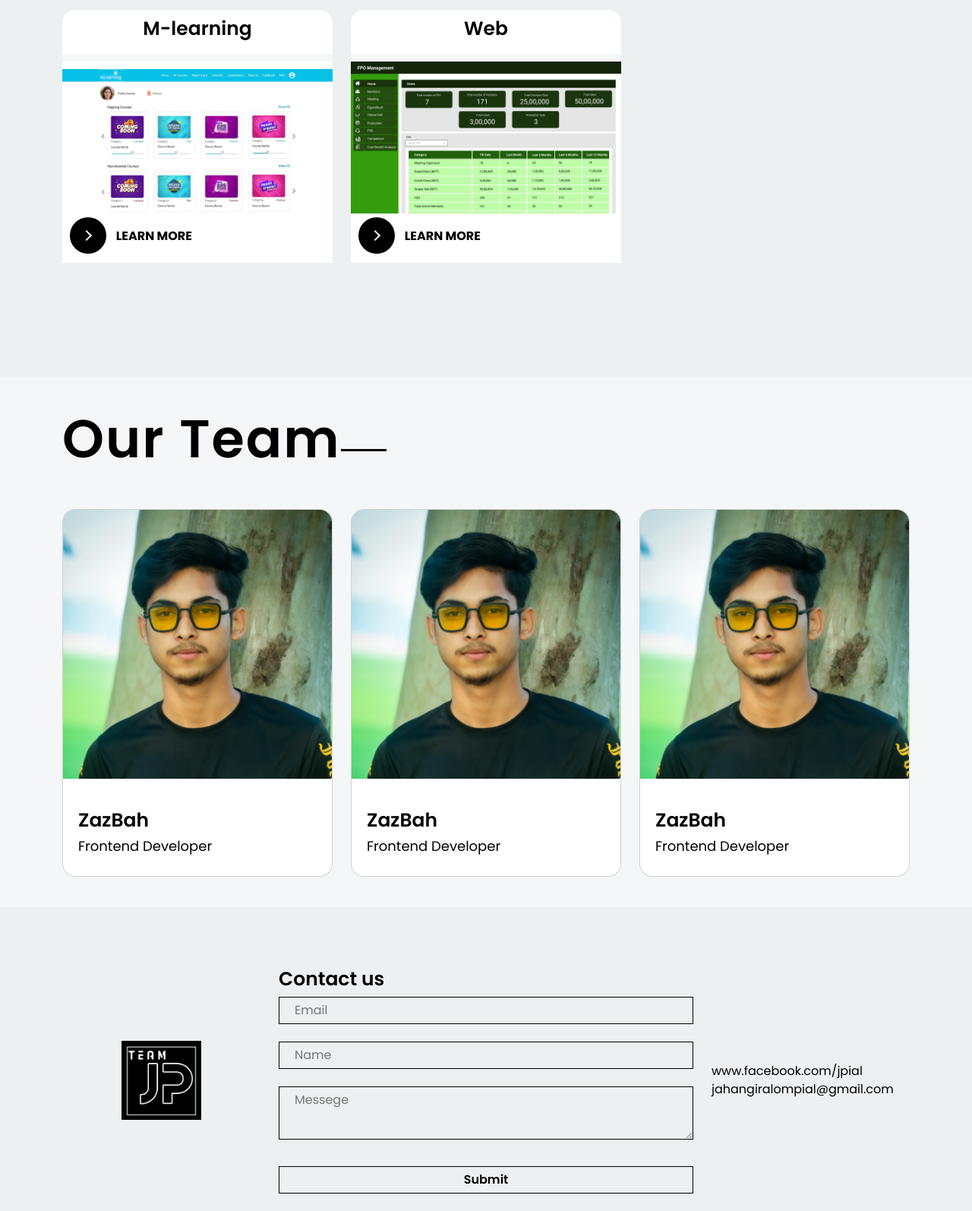
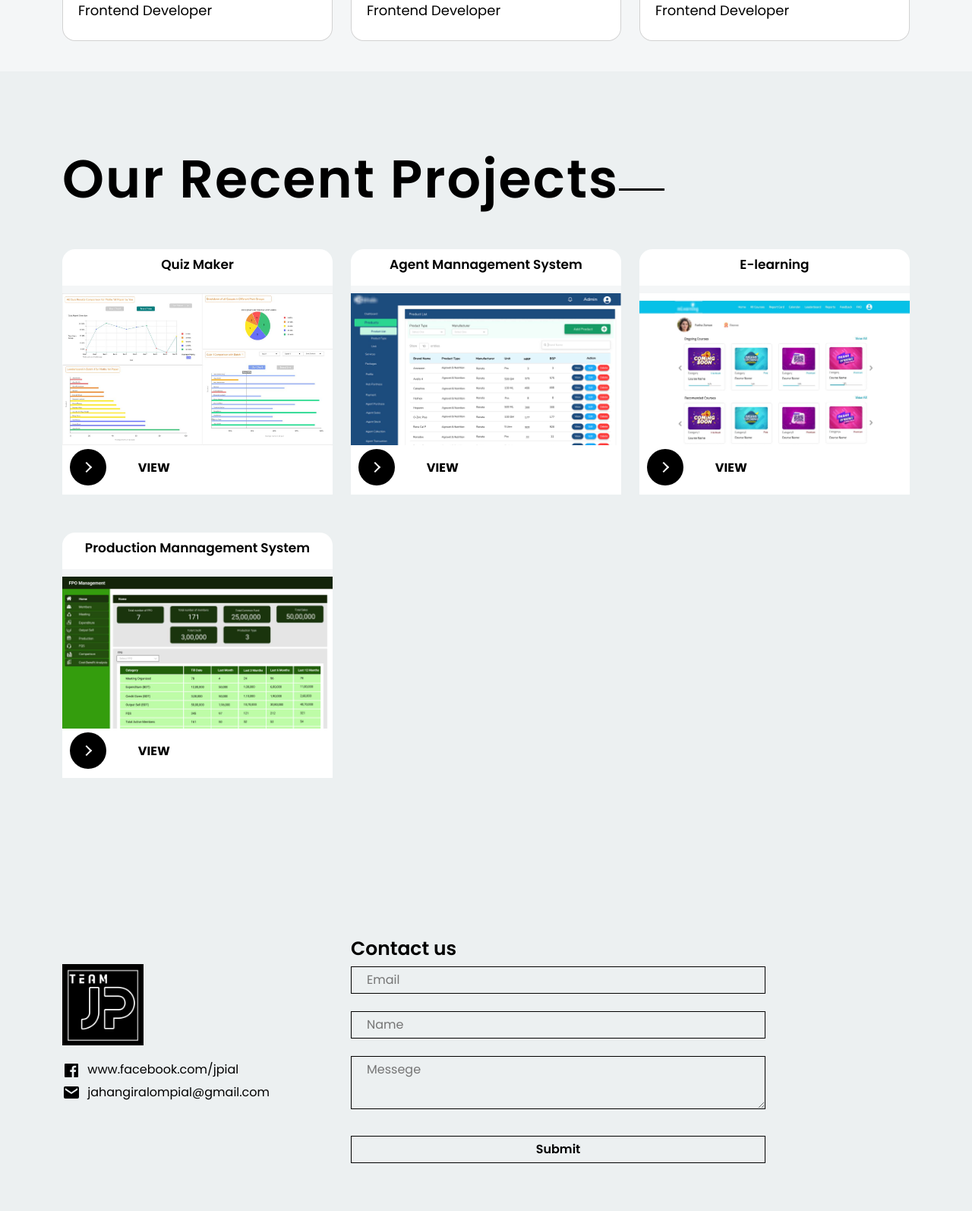
Before and after one commit to prokria/teamjp, a plain HTML site: page index.html in a window 1280 px wide. Shown: the part 604-2198 px from the top of the page at 76% size. Drawn offline with nearby package versions, Linux system fonts and the light colour scheme; files that its build step writes are made by us from their sources; a web font is replaced by a local one.

Commit message:
link added and button name changed

```diff
--- a/asset/scss/sass/_footer.scss
+++ b/asset/scss/sass/_footer.scss
@@ -1,25 +1,44 @@
 .footer{
     padding: 60px 0px;
-    .logo{
-        width: 100%;
-        height: 100%;
-        display: flex;
-        justify-content: center;
-        align-items: center;
-        .imgbox{
-            width: 40%;
-            height: auto;
+    .fotter_content{
+        margin-top: 35px;
+        .logo{
+            .imgbox{
+                cursor: pointer;
+                width: 30%;
+                height: auto;
+                img{
+                    cursor: pointer;
+                }
+            }
+        }
+
+        ul{
+            padding-top: 20px;
+            li{
+                margin-bottom: 5px;
+                svg{
+                    margin-right: 5px;
+                    fill: #000000;
+                }
+                a{
+                    cursor: pointer;
+                    transition: 0.3s;
+
+                    &:hover{
+                        color: #449aff;
+                    }
+                }
+            }
         }
     }
 
     h2{
         font-size: 25px;
         font-weight: 600;
-        margin-top: 20px;
     }
     .form{
         width: 100%;
-
         input,
         textarea{
             width: 100%;
@@ -58,21 +77,5 @@
             }
         }
     }
-    ul{
-        height: 100%;
-        display: flex;
-        flex-direction: column;
-        justify-content: center;
 
-        li{
-            a{
-                cursor: pointer;
-                transition: 0.3s;
-
-                &:hover{
-                    color: #449aff;
-                }
-            }
-        }
-    }
 }
--- a/asset/scss/sass/_projects.scss
+++ b/asset/scss/sass/_projects.scss
@@ -12,7 +12,7 @@
             border-bottom: 10px solid #F4F6F7;
             h3{
                 text-align: center;
-                font-size: 25px;
+                font-size: 17px;
                 font-weight: 600;
             }
         }
--- a/index.html
+++ b/index.html
@@ -44,126 +44,6 @@
     <!--head-end-->
 
     <!--body-start-->
-        <section class="projects">
-            <div class="container">
-                <h2>Our Recent Projects</h2>
-                <div class="row">
-
-                    <!-- acc-exam -->
-                    <div class="col-12  col-md-4">
-                        <div class="card">
-                            <div class="card_header">
-                                <h3>Acc-Exam</h3>
-                            </div>
-                            <div class="card_body">
-                                <div class="imgbox">
-                                    <img src="asset/image/acc-exam/acc-2.jpg" alt="">
-                                </div>
-                                <div class="button_box">
-                                    <button class="learn-more" value="one">
-                                        <span class="circle" aria-hidden="true">
-                                        <span class="icon arrow"></span>
-                                        </span>
-                                        <span class="button-text">Learn More</span>
-                                    </button>
-                                </div>
-                            </div>
-                        </div>
-                    </div>
-
-                    <!-- Bhalo -->
-                    <div class="col-12  col-md-4">
-                        <div class="card">
-                            <div class="card_header">
-                                <h3>Bhalo</h3>
-                            </div>
-                            <div class="card_body">
-                                <div class="imgbox">
-                                    <img src="asset/image/Bhalo/bhalo-3.jpg" alt="">
-                                </div>
-                                <div class="button_box">
-                                    <button class="learn-more" value="tow">
-                                        <span class="circle" aria-hidden="true">
-                                        <span class="icon arrow"></span>
-                                        </span>
-                                        <span class="button-text">Learn More</span>
-                                    </button>
-                                </div>
-                            </div>
-                        </div>
-                    </div>
-
-                    <!-- cctn -->
-                    <div class="col-12  col-md-4">
-                        <div class="card">
-                            <div class="card_header">
-                                <h3>CCTN</h3>
-                            </div>
-                            <div class="card_body">
-                                <div class="imgbox">
-                                    <img src="asset/image/cctn/cctn-1.jpg" alt="">
-                                </div>
-                                <div class="button_box">
-                                    <button class="learn-more" value="three">
-                                        <span class="circle" aria-hidden="true">
-                                        <span class="icon arrow"></span>
-                                        </span>
-                                        <span class="button-text">Learn More</span>
-                                    </button>
-                                </div>
-                            </div>
-                        </div>
-                    </div>
-
-                    <!-- m-learning -->
-                    <div class="col-12  col-md-4">
-                        <div class="card">
-                            <div class="card_header">
-                                <h3>M-learning</h3>
-                            </div>
-                            <div class="card_body">
-                                <div class="imgbox">
-                                    <img src="asset/image/mlearning/learning-1.jpg" alt="">
-                                </div>
-                                <div class="button_box">
-                                    <button class="learn-more" value="four">
-                                        <span class="circle" aria-hidden="true">
-                                        <span class="icon arrow"></span>
-                                        </span>
-                                        <span class="button-text">Learn More</span>
-                                    </button>
-                                </div>
-                            </div>
-                        </div>
-                    </div>
-
-                    <!-- web-foundation -->
-                    <div class="col-12  col-md-4">
-                        <div class="card">
-                            <div class="card_header">
-                                <h3>Web</h3>
-                            </div>
-                            <div class="card_body">
-                                <div class="imgbox">
-                                    <img src="asset/image/web-foundation/web-foundation-1.jpg" alt="">
-                                </div>
-                                <div class="button_box">
-                                    <button class="learn-more" value="five">
-                                        <span class="circle" aria-hidden="true">
-                                        <span class="icon arrow"></span>
-                                        </span>
-                                        <span class="button-text">Learn More</span>
-                                    </button>
-                                </div>
-                            </div>
-                        </div>
-                    </div>
-
-
-                </div>
-            </div>
-        </section>
-
         <section class="team">
             <div class="container">
                 <h2>Our Team</h2>
@@ -228,6 +108,104 @@
                             </div>
                         </div>
                     </div>
+                </div>
+            </div>
+        </section>
+
+        <section class="projects">
+            <div class="container">
+                <h2>Our Recent Projects</h2>
+                <div class="row">
+
+                    <!-- acc-exam -->
+                    <div class="col-12 col-md-6  col-lg-4">
+                        <div class="card">
+                            <div class="card_header">
+                                <h3>Quiz Maker</h3>
+                            </div>
+                            <div class="card_body">
+                                <div class="imgbox">
+                                    <img src="asset/image/acc-exam/acc-2.jpg" alt="">
+                                </div>
+                                <div class="button_box">
+                                    <button class="learn-more" value="one">
+                                        <span class="circle" aria-hidden="true">
+                                        <span class="icon arrow"></span>
+                                        </span>
+                                        <span class="button-text">View</span>
+                                    </button>
+                                </div>
+                            </div>
+                        </div>
+                    </div>
+
+                    <!-- Bhalo -->
+                    <div class="col-12 col-md-6  col-lg-4">
+                        <div class="card">
+                            <div class="card_header">
+                                <h3>Agent Mannagement System</h3>
+                            </div>
+                            <div class="card_body">
+                                <div class="imgbox">
+                                    <img src="asset/image/Bhalo/bhalo-3.jpg" alt="">
+                                </div>
+                                <div class="button_box">
+                                    <button class="learn-more" value="tow">
+                                        <span class="circle" aria-hidden="true">
+                                        <span class="icon arrow"></span>
+                                        </span>
+                                        <span class="button-text">View</span>
+                                    </button>
+                                </div>
+                            </div>
+                        </div>
+                    </div>
+
+                    <!-- m-learning -->
+                    <div class="col-12 col-md-6  col-lg-4">
+                        <div class="card">
+                            <div class="card_header">
+                                <h3>E-learning</h3>
+                            </div>
+                            <div class="card_body">
+                                <div class="imgbox">
+                                    <img src="asset/image/mlearning/learning-1.jpg" alt="">
+                                </div>
+                                <div class="button_box">
+                                    <button class="learn-more" value="four">
+                                        <span class="circle" aria-hidden="true">
+                                        <span class="icon arrow"></span>
+                                        </span>
+                                        <span class="button-text">View</span>
+                                    </button>
+                                </div>
+                            </div>
+                        </div>
+                    </div>
+
+                    <!-- web-foundation -->
+                    <div class="col-12 col-md-6  col-lg-4">
+                        <div class="card">
+                            <div class="card_header">
+                                <h3>Production Mannagement System</h3>
+                            </div>
+                            <div class="card_body">
+                                <div class="imgbox">
+                                    <img src="asset/image/web-foundation/web-foundation-1.jpg" alt="">
+                                </div>
+                                <div class="button_box">
+                                    <button class="learn-more" value="five">
+                                        <span class="circle" aria-hidden="true">
+                                        <span class="icon arrow"></span>
+                                        </span>
+                                        <span class="button-text">View</span>
+                                    </button>
+                                </div>
+                            </div>
+                        </div>
+                    </div>
+
+
                 </div>
             </div>
         </section>
@@ -448,12 +426,24 @@
         <section class="footer">
             <div class="container">
                 <div class="row">
-                    <div class="col-12 col-md-3">
-                        <a href="#" class="logo">
-                            <div class="imgbox">
-                                <img src="asset/image/logo.jpg" alt="">
-                            </div>
-                        </a>
+                    <div class="col-12 col-md-4">
+                        <div class="fotter_content">
+                            <a href="#" class="logo">
+                                <div class="imgbox">
+                                    <img src="asset/image/logo.jpg" alt="">
+                                </div>
+                            </a>
+                            <ul>
+                                <li>
+                                    <svg xmlns="http://www.w3.org/2000/svg" width="24" height="24" viewBox="0 0 24 24"><path d="M20 3H4a1 1 0 0 0-1 1v16a1 1 0 0 0 1 1h8.615v-6.96h-2.338v-2.725h2.338v-2c0-2.325 1.42-3.592 3.5-3.592.699-.002 1.399.034 2.095.107v2.42h-1.435c-1.128 0-1.348.538-1.348 1.325v1.735h2.697l-.35 2.725h-2.348V21H20a1 1 0 0 0 1-1V4a1 1 0 0 0-1-1z"></path></svg>
+                                    <a href="https://www.facebook.com/jpial">www.facebook.com/jpial</a>
+                                </li>
+                                <li>
+                                    <svg xmlns="http://www.w3.org/2000/svg" width="24" height="24" viewBox="0 0 24 24"><path d="M20 4H4a2 2 0 0 0-2 2v12a2 2 0 0 0 2 2h16a2 2 0 0 0 2-2V6a2 2 0 0 0-2-2zm0 4.7-8 5.334L4 8.7V6.297l8 5.333 8-5.333V8.7z"></path></svg>
+                                    <a href="mailto: jahangiralompial@gmail.com">jahangiralompial@gmail.com</a>
+                                </li>
+                            </ul>
+                        </div>
                     </div>
                     <div class="col-12 col-md-6">
                         <h2>Contact us</h2>
@@ -466,12 +456,6 @@
                             <p id="varifyMessageText">This field must contain your message</p>
                             <button id="formSubmit">Submit</button>
                         </div>
-                    </div>
-                    <div class="col-12 col-md-3">
-                        <ul>
-                            <li><a href="https://www.facebook.com/jpial">www.facebook.com/jpial</a></li>
-                            <li><a href="mailto: jahangiralompial@gmail.com">jahangiralompial@gmail.com</a></li>
-                        </ul>
                     </div>
                 </div>
             </div>
```
Also changed, not shown: asset/scss/main.css, 1 other file.
